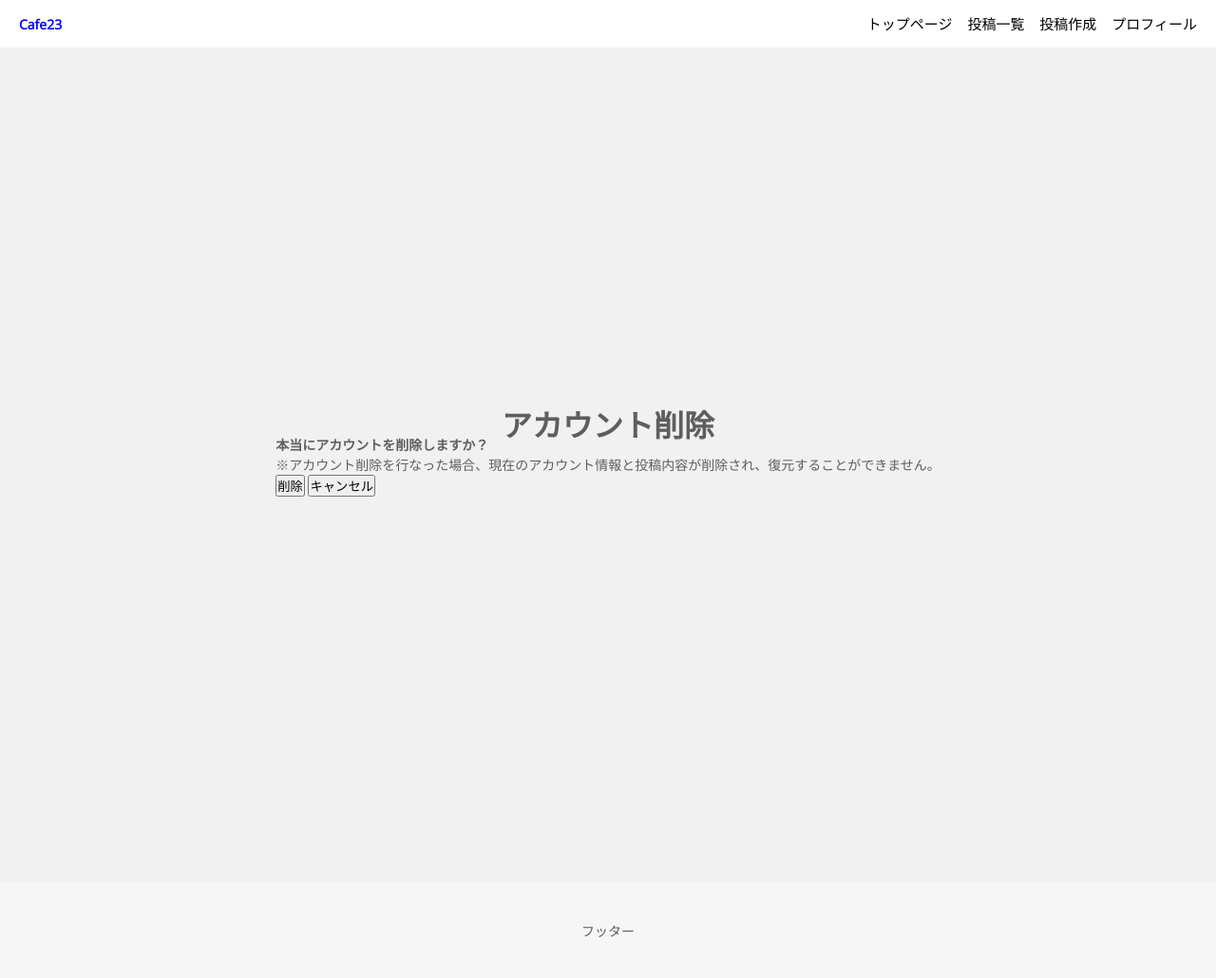
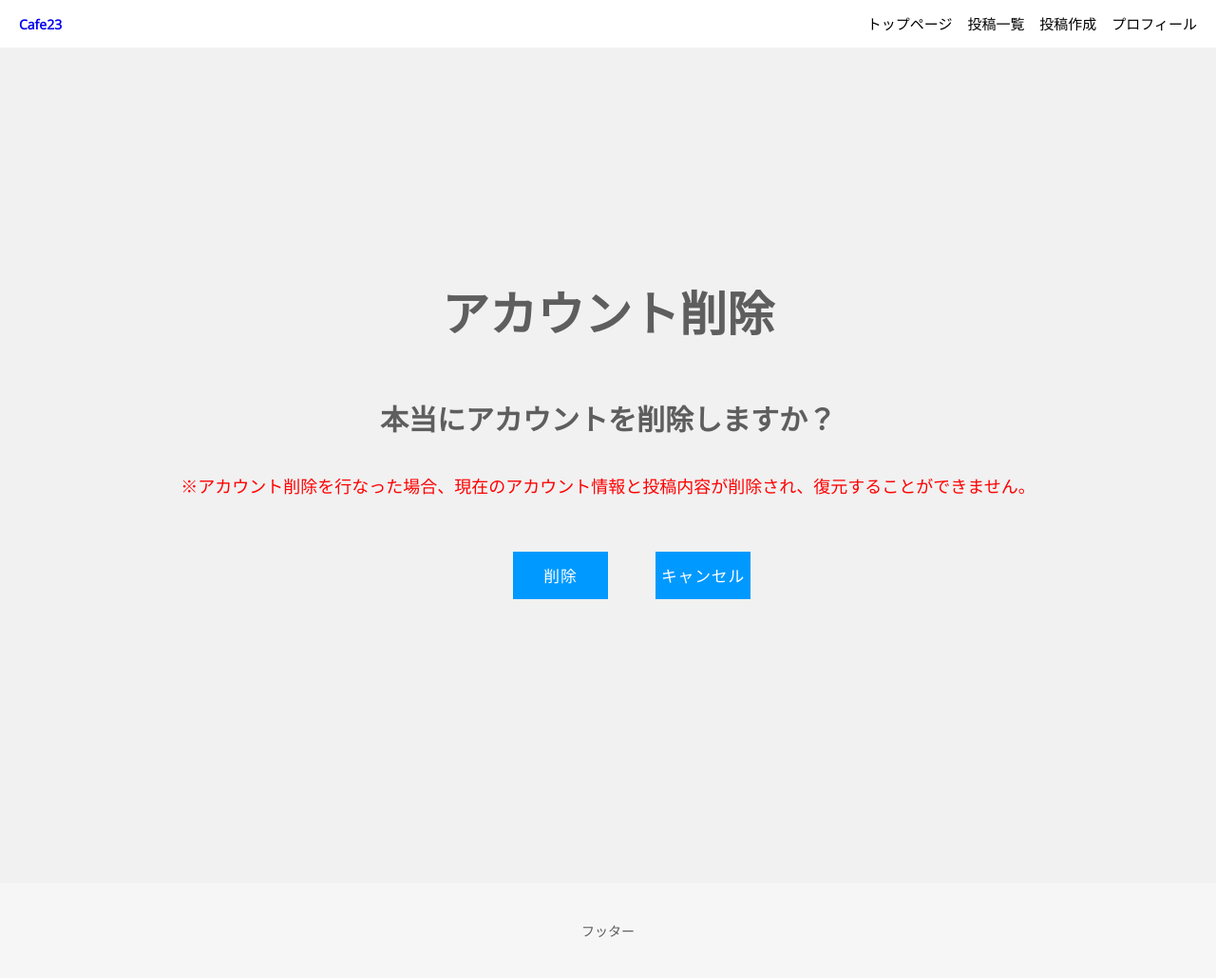
Before and after one commit to reo0220/Cafe_App, a PHP site: page /cafe_app/delete_account.php in a window 1280 px wide. Shown: the whole page at 95% size. Run offline with PHP 8.4, Linux system fonts and the light colour scheme; the visitor is signed in with stand-in values (Sample User, id 1); data that the repository does not hold is empty; some libraries are stand-ins or nearby versions.

Commit message:
投稿削除・アカウント削除画面レイアウト

```diff
--- a/delete_account.php
+++ b/delete_account.php
@@ -42,7 +42,7 @@
                                 grow : 'fullscreen',
                                 confirmButtonText:"ログインまたは新規登録",
                                 allowOutsideClick:false
-                            }).then((result) =>{//「ログイン」ボタンをクリックした時、ログイン画面へ遷移
+                            }).then((result) =>{//「ログインまたは新規登録」ボタンをクリックした時、ログイン画面へ遷移
                                 if(result.value){
                                         window.location.href ="./login.php";
                                     }
@@ -90,13 +90,17 @@
         </div>
         <main class = "main0">
             <div class="main2">
-                <h1 class="heading-lv1 text-center">アカウント削除</h1>
-                <h2>本当にアカウントを削除しますか？</h2>
-                <p>※アカウント削除を行なった場合、現在のアカウント情報と投稿内容が削除され、復元することができません。</p>
-                <form method ="POST" action ="?">
-                    <input type="submit" name="_method"  value="削除" formaction="delete_account.php">
-                    <input type="submit" name="_method" value="キャンセル" formaction="profile.php">
-                </form>
+                <div class="del_post">
+                    <h1 class="del_post_h1">アカウント削除</h1>
+                    <h2 class="del_post_h2">本当にアカウントを削除しますか？</h2>
+                    <p class="del_post_p">※アカウント削除を行なった場合、現在のアカウント情報と投稿内容が削除され、復元することができません。</p>
+                    <form method ="POST" action ="?">
+                        <div class="button-panel">
+                            <input type="submit" class="button2" name="_method"  value="削除" formaction="delete_account.php">
+                            <input type="submit" class="button1" name="_method" value="キャンセル" formaction="profile.php">
+                        </div>
+                    </form>
+                </div>
             </div>
         </main>
         <footer class="footer">
--- a/style.css
+++ b/style.css
@@ -110,6 +110,22 @@ form {
   width: 100px;
 }
 
+.button-panel .button2 {
+  background: #0099FF;
+  border: none;
+  color: #fff;
+  cursor: pointer;
+  height: 50px;
+  font-family: 'Open Sans', sans-serif;
+  font-size: 1.2em;
+  letter-spacing: 0.05em;
+  text-align: center;
+  text-transform: uppercase;
+  transition: background 0.3s ease-in-out;
+  margin-left: 50px;
+  width: 100px;
+}
+
 .button:hover {
   background: #0066FF;
 }
@@ -117,6 +133,11 @@ form {
 .button1:hover {
   background: #0066FF;
 }
+
+.button2:hover {
+  background: #DC143C;
+}
+
 
 .form-footer {
   font-size: 1em;
@@ -785,3 +806,29 @@ i {
     top: -13px;
     transform: rotate(-45deg);
   }
+
+  .del_post{
+    display:flex;
+    flex-flow: column;
+  }
+
+  .del_post_h1{
+    font-size: 50px;
+    text-align: center;
+    margin-bottom: 60px;
+  }
+
+  .del_post_h2{
+    font-size: 30px;
+    text-align: center;
+    margin-top: 30px;
+    margin-bottom: 30px;
+  }
+
+  .del_post_p{
+    font-size: 18px;
+    text-align: center;
+    margin-top: 20px;
+    margin-bottom: 30px;
+    color: red;
+  }
```
Also changed, not shown: delete_post.php (+12 -8 lines).
